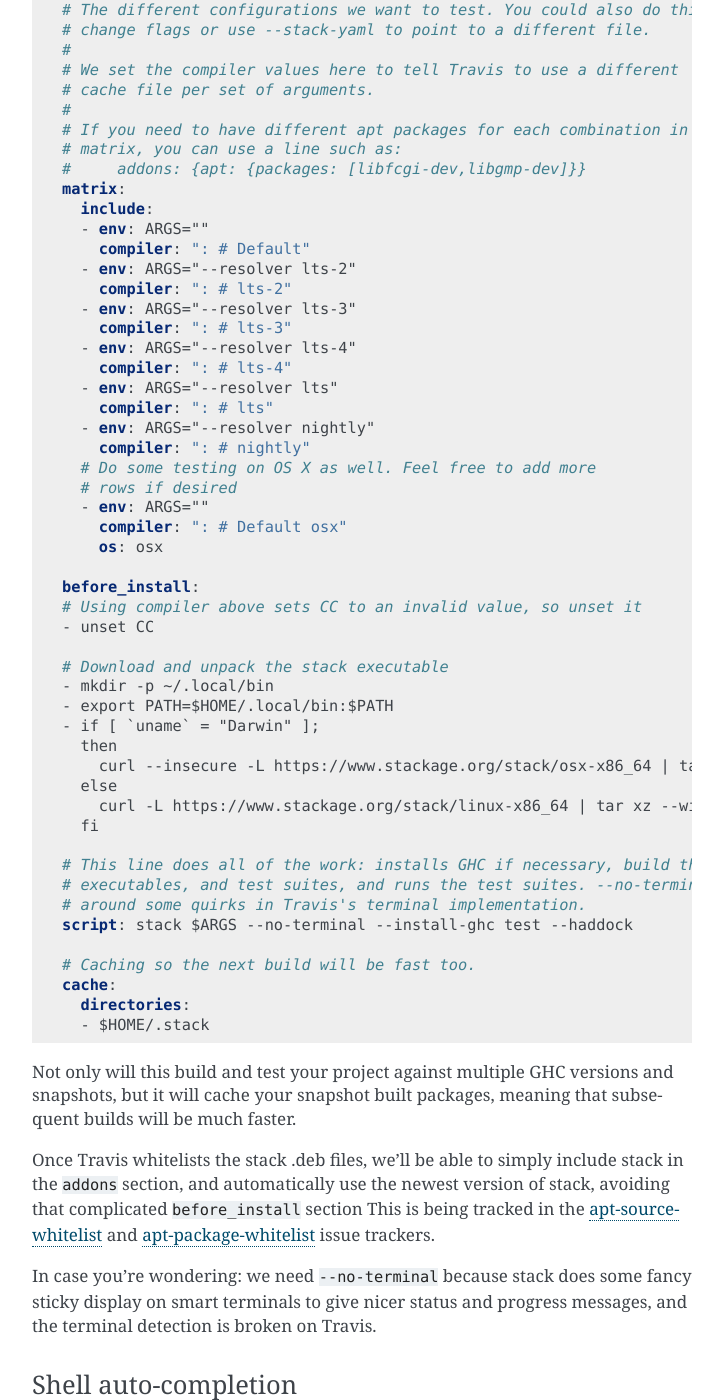
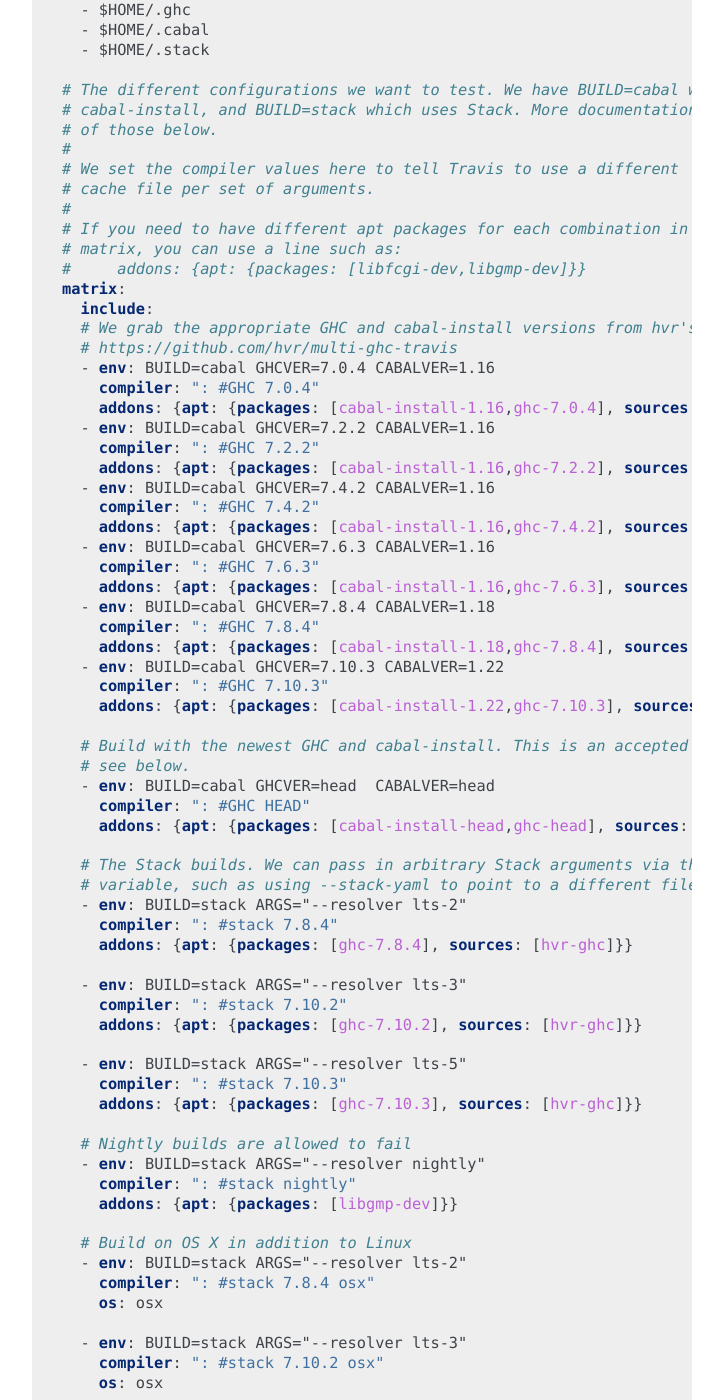
Before and after one commit to commercialhaskell/stack, a Sphinx documentation site: the page built from doc/GUIDE.md, in a window 1280 px wide and 1400 px high, scrolled down 38452 px. Shown: the whole window, without its empty margins (388-1111 px from the left). Built offline with Sphinx 7.4.7, drawn with Linux system fonts in a browser that asks for light colours; some of the changed text lies outside the part shown.

Commit message:
Travis config update in docs

````diff
--- a/doc/GUIDE.md
+++ b/doc/GUIDE.md
@@ -1812,20 +1812,25 @@
 most people, the following example will be sufficient to get started:
 
 ```yaml
+# Copy these contents into the root directory of your Github project in a file
+# named .travis.yml
+
 # Use new container infrastructure to enable caching
 sudo: false
 
 # Choose a lightweight base image; we provide our own build tools.
 language: c
 
-# GHC depends on GMP. You can add other dependencies here as well.
-addons:
-  apt:
-    packages:
-    - libgmp-dev
-
-# The different configurations we want to test. You could also do things like
-# change flags or use --stack-yaml to point to a different file.
+# Caching so the next build will be fast too.
+cache:
+  directories:
+  - $HOME/.ghc
+  - $HOME/.cabal
+  - $HOME/.stack
+
+# The different configurations we want to test. We have BUILD=cabal which uses
+# cabal-install, and BUILD=stack which uses Stack. More documentation on each
+# of those below.
 #
 # We set the compiler values here to tell Travis to use a different
 # cache file per set of arguments.
@@ -1835,47 +1840,124 @@
 #     addons: {apt: {packages: [libfcgi-dev,libgmp-dev]}}
 matrix:
   include:
-  - env: ARGS=""
-    compiler: ": # Default"
-  - env: ARGS="--resolver lts-2"
-    compiler: ": # lts-2"
-  - env: ARGS="--resolver lts-3"
-    compiler: ": # lts-3"
-  - env: ARGS="--resolver lts-4"
-    compiler: ": # lts-4"
-  - env: ARGS="--resolver lts"
-    compiler: ": # lts"
-  - env: ARGS="--resolver nightly"
-    compiler: ": # nightly"
-  # Do some testing on OS X as well. Feel free to add more
-  # rows if desired
-  - env: ARGS=""
-    compiler: ": # Default osx"
+  # We grab the appropriate GHC and cabal-install versions from hvr's PPA. See:
+  # https://github.com/hvr/multi-ghc-travis
+  - env: BUILD=cabal GHCVER=7.0.4 CABALVER=1.16
+    compiler: ": #GHC 7.0.4"
+    addons: {apt: {packages: [cabal-install-1.16,ghc-7.0.4], sources: [hvr-ghc]}}
+  - env: BUILD=cabal GHCVER=7.2.2 CABALVER=1.16
+    compiler: ": #GHC 7.2.2"
+    addons: {apt: {packages: [cabal-install-1.16,ghc-7.2.2], sources: [hvr-ghc]}}
+  - env: BUILD=cabal GHCVER=7.4.2 CABALVER=1.16
+    compiler: ": #GHC 7.4.2"
+    addons: {apt: {packages: [cabal-install-1.16,ghc-7.4.2], sources: [hvr-ghc]}}
+  - env: BUILD=cabal GHCVER=7.6.3 CABALVER=1.16
+    compiler: ": #GHC 7.6.3"
+    addons: {apt: {packages: [cabal-install-1.16,ghc-7.6.3], sources: [hvr-ghc]}}
+  - env: BUILD=cabal GHCVER=7.8.4 CABALVER=1.18
+    compiler: ": #GHC 7.8.4"
+    addons: {apt: {packages: [cabal-install-1.18,ghc-7.8.4], sources: [hvr-ghc]}}
+  - env: BUILD=cabal GHCVER=7.10.3 CABALVER=1.22
+    compiler: ": #GHC 7.10.3"
+    addons: {apt: {packages: [cabal-install-1.22,ghc-7.10.3], sources: [hvr-ghc]}}
+
+  # Build with the newest GHC and cabal-install. This is an accepted failure,
+  # see below.
+  - env: BUILD=cabal GHCVER=head  CABALVER=head
+    compiler: ": #GHC HEAD"
+    addons: {apt: {packages: [cabal-install-head,ghc-head], sources: [hvr-ghc]}}
+
+  # The Stack builds. We can pass in arbitrary Stack arguments via the ARGS
+  # variable, such as using --stack-yaml to point to a different file.
+  - env: BUILD=stack ARGS="--resolver lts-2"
+    compiler: ": #stack 7.8.4"
+    addons: {apt: {packages: [ghc-7.8.4], sources: [hvr-ghc]}}
+
+  - env: BUILD=stack ARGS="--resolver lts-3"
+    compiler: ": #stack 7.10.2"
+    addons: {apt: {packages: [ghc-7.10.2], sources: [hvr-ghc]}}
+
+  - env: BUILD=stack ARGS="--resolver lts-5"
+    compiler: ": #stack 7.10.3"
+    addons: {apt: {packages: [ghc-7.10.3], sources: [hvr-ghc]}}
+
+  # Nightly builds are allowed to fail
+  - env: BUILD=stack ARGS="--resolver nightly"
+    compiler: ": #stack nightly"
+    addons: {apt: {packages: [libgmp-dev]}}
+
+  # Build on OS X in addition to Linux
+  - env: BUILD=stack ARGS="--resolver lts-2"
+    compiler: ": #stack 7.8.4 osx"
     os: osx
+
+  - env: BUILD=stack ARGS="--resolver lts-3"
+    compiler: ": #stack 7.10.2 osx"
+    os: osx
+
+  - env: BUILD=stack ARGS="--resolver lts-5"
+    compiler: ": #stack 7.10.3 osx"
+    os: osx
+
+  - env: BUILD=stack ARGS="--resolver nightly"
+    compiler: ": #stack nightly osx"
+    os: osx
+
+  allow_failures:
+  - env: BUILD=cabal GHCVER=head  CABALVER=head
+  - env: BUILD=stack ARGS="--resolver nightly"
 
 before_install:
 # Using compiler above sets CC to an invalid value, so unset it
 - unset CC
 
+# We want to always allow newer versions of packages when building on GHC HEAD
+- CABALARGS=""
+- if [ "x$GHCVER" = "xhead" ]; then CABALARGS=--allow-newer; fi
+
 # Download and unpack the stack executable
+- export PATH=/opt/ghc/$GHCVER/bin:/opt/cabal/$CABALVER/bin:$HOME/.local/bin:$PATH
 - mkdir -p ~/.local/bin
-- export PATH=$HOME/.local/bin:$PATH
-- if [ `uname` = "Darwin" ];
+- |
+  if [ `uname` = "Darwin" ]
   then
-    curl --insecure -L https://www.stackage.org/stack/osx-x86_64 | tar xz --strip-components=1 --include '*/stack' -C ~/.local/bin;
+    curl --insecure -L https://www.stackage.org/stack/osx-x86_64 | tar xz --strip-components=1 --include '*/stack' -C ~/.local/bin
   else
-    curl -L https://www.stackage.org/stack/linux-x86_64 | tar xz --wildcards --strip-components=1 -C ~/.local/bin '*/stack';
+    curl -L https://www.stackage.org/stack/linux-x86_64 | tar xz --wildcards --strip-components=1 -C ~/.local/bin '*/stack'
   fi
 
-# This line does all of the work: installs GHC if necessary, build the library,
-# executables, and test suites, and runs the test suites. --no-terminal works
-# around some quirks in Travis's terminal implementation.
-script: stack $ARGS --no-terminal --install-ghc test --haddock
-
-# Caching so the next build will be fast too.
-cache:
-  directories:
-  - $HOME/.stack
+install:
+- echo "$(ghc --version) [$(ghc --print-project-git-commit-id 2> /dev/null || echo '?')]"
+- if [ -f configure.ac ]; then autoreconf -i; fi
+- |
+  case "$BUILD" in
+    stack)
+      stack --no-terminal --install-ghc $ARGS test --only-dependencies
+      ;;
+    cabal)
+      cabal --version
+      travis_retry cabal update
+      cabal install --only-dependencies --enable-tests --enable-benchmarks --force-reinstalls --ghc-options=-O0 --reorder-goals --max-backjumps=-1 $CABALARGS
+      ;;
+  esac
+
+script:
+- |
+  case "$BUILD" in
+    stack)
+      stack --no-terminal $ARGS test --haddock --no-haddock-deps
+      ;;
+    cabal)
+      cabal configure --enable-tests --enable-benchmarks -v2 --ghc-options="-O0 -Werror"
+      cabal build
+      cabal check || [ "$CABALVER" == "1.16" ]
+      cabal test
+      cabal sdist
+      cabal copy
+      SRC_TGZ=$(cabal info . | awk '{print $2;exit}').tar.gz && \
+        (cd dist && cabal install --force-reinstalls "$SRC_TGZ")
+      ;;
+  esac
 ```
 
 Not only will this build and test your project against multiple GHC versions
````
